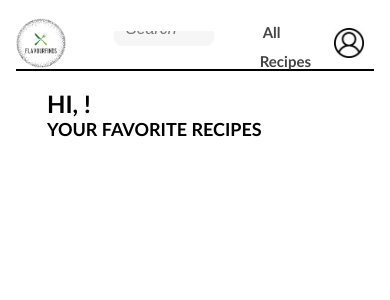
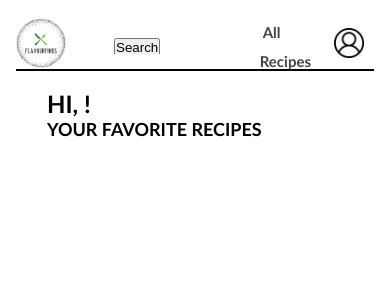
Before and after one commit to nicolasKappa/Food_Recipe_Web_App, a PHP site: page /user_page.php in a window 390 px wide. Shown: the top 300 px of the page. Run offline with PHP 8.4, Linux system fonts and the light colour scheme; the visitor is signed in with stand-in values (Sample User, id 1).

Commit message:
Teddy: remove mobile search for now

```diff
--- a/Website/user_page.php
+++ b/Website/user_page.php
@@ -103,7 +103,7 @@ $conn->close();
 		  <div class="simpleSearch">
 		  <form action="search_results.php" method="get" class="header-form">
       <input id="search-bar" type="text" placeholder="What do you want to eat today?" name="search" aria-label="Search">
-      <input id="search-bar-mobile" type="text" placeholder="Search" name="search" aria-label="Search">
+     <!-- <input id="search-bar-mobile" type="text" placeholder="Search" name="search" aria-label="Search"> -->
                     <button type="submit">Search</button>
                 </form>
 			</div>
```
